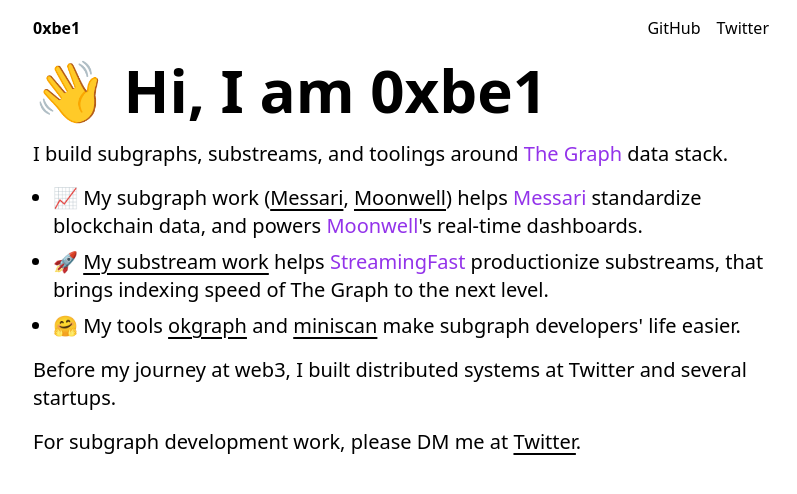
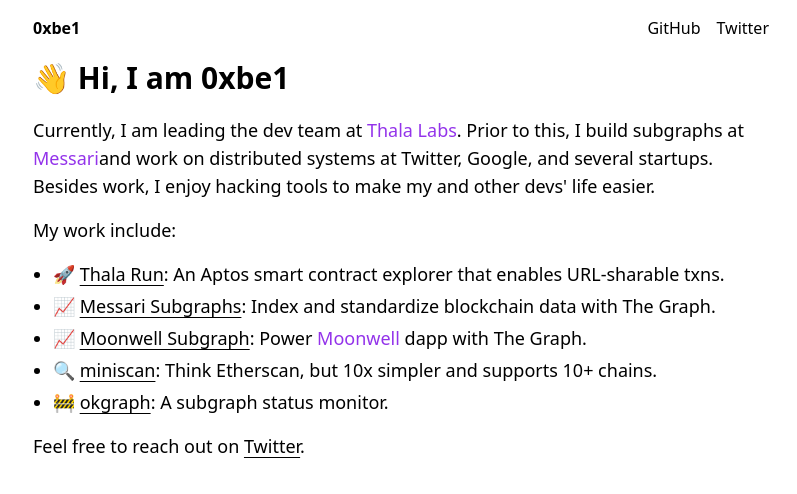
Before and after one commit to 0xbe1/0xbe1.xyz, a Next.js app: page / in a window 1280 px wide. Shown: the top 494 px of the page, without its empty margins (239-1036 px from the left). Built offline with nearby package versions, Linux system fonts and the light colour scheme.

Commit message:
update home

```diff
--- a/pages/index.tsx
+++ b/pages/index.tsx
@@ -3,75 +3,85 @@
 const Home: NextPage = () => {
   return (
     <div className="items-center justify-center">
-      <h1 className="text-4xl lg:text-6xl font-bold my-5">👋 Hi, I am 0xbe1</h1>
-      <div className="text-xl space-y-4 my-5">
+      <h1 className="text-3xl font-bold my-5">👋 Hi, I am 0xbe1</h1>
+      <div className="text-lg space-y-4 my-5">
         <p>
-          I build subgraphs, substreams, and toolings around{" "}
-          <span className="text-purple-600">The Graph</span> data stack.
+          Currently, I am leading the dev team at{" "}
+          <a className="text-purple-600" href="https://thala.fi">
+            Thala Labs
+          </a>
+          . Prior to this, I build subgraphs at{" "}
+          <a className="text-purple-600" href="https://messari.io">
+            Messari
+          </a>
+          and work on distributed systems at Twitter, Google, and several
+          startups. Besides work, I enjoy hacking tools to make my and other
+          devs' life easier.
         </p>
-        <ul className="list-disc pl-5 space-y-2">
+        <p>My work include:</p>
+        <ul className="list-disc pl-5 space-y-1">
           <li>
-            📈 My subgraph work{" ("}
+            🚀{" "}
+            <a
+              className="underline underline-offset-4"
+              href="https://run.thala.dev"
+              target="_blank"
+            >
+              Thala Run
+            </a>
+            : An Aptos smart contract explorer that enables URL-sharable txns.
+          </li>
+          <li>
+            📈{" "}
             <a
               className="underline underline-offset-4"
               href="https://github.com/messari/subgraphs/commits?author=0xbe1"
               target="_blank"
             >
-              Messari
+              Messari Subgraphs
             </a>
-            {", "}
+            : Index and standardize blockchain data with The Graph.
+          </li>
+          <li>
+            📈{" "}
             <a
               className="underline underline-offset-4"
               href="https://github.com/moonwell-fi/moonwell-subgraph"
               target="_blank"
             >
+              Moonwell Subgraph
+            </a>
+            : Power{" "}
+            <a className="text-purple-600" href="https://moonwell.fi">
               Moonwell
-            </a>
-            {") "}
-            helps <span className="text-purple-600">Messari</span> standardize
-            blockchain data, and powers{" "}
-            <span className="text-purple-600">Moonwell</span>'s real-time
-            dashboards.
+            </a>{" "}
+            dapp with The Graph.
           </li>
           <li>
-            🚀{" "}
+            🔍{" "}
             <a
               className="underline underline-offset-4"
-              href="https://github.com/0xbe1/compoundv2-substreams"
+              href="https://miniscan.xyz"
               target="_blank"
             >
-              My substream work
-            </a>{" "}
-            helps <span className="text-purple-600">StreamingFast</span>{" "}
-            productionize substreams, that brings indexing speed of The Graph to
-            the next level.
+              miniscan
+            </a>
+            : Think Etherscan, but 10x simpler and supports 10+ chains.
           </li>
           <li>
-            🤗 My tools{" "}
+            🚧{" "}
             <a
               className="underline underline-offset-4"
               href="https://okgraph.xyz"
               target="_blank"
             >
               okgraph
-            </a>{" "}
-            and{" "}
-            <a
-              className="underline underline-offset-4"
-              href="https://miniscan.xyz"
-              target="_blank"
-            >
-              miniscan
-            </a>{" "}
-            make subgraph developers' life easier.
+            </a>
+            : A subgraph status monitor.
           </li>
         </ul>
         <p>
-          Before my journey at web3, I built distributed systems at Twitter and
-          several startups.
-        </p>
-        <p>
-          For subgraph development work, please DM me at{" "}
+          Feel free to reach out on{" "}
           <a
             className="underline underline-offset-4"
             href="https://twitter.com/_0xbe1"
```
